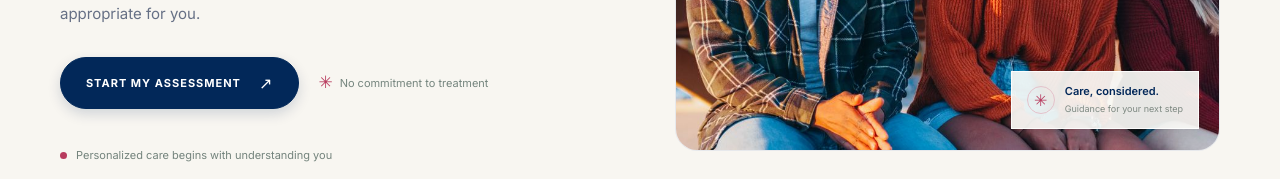
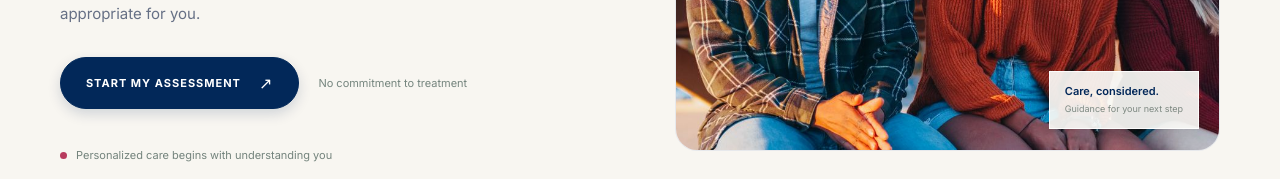
Before and after one commit to thebishoy98-sudo/mission-wlw-telehealth, a Next.js app: page /glp1 in a window 1280 px wide. Shown: the part 418-597 px from the top of the page. Built offline with nearby package versions, Linux system fonts and the light colour scheme; no server answers.

Commit message:
Remove decorative emoji from GLP-1 page

```diff
--- a/components/glp1/FinalCtaSection.tsx
+++ b/components/glp1/FinalCtaSection.tsx
@@ -4,7 +4,6 @@ import { AssessmentButton } from './AssessmentButton';
 export function FinalCtaSection() {
   return (
     <section className="final-cta section-wrap">
-      <div className="final-cta-deco" aria-hidden="true">✳</div>
       <div className="final-cta-copy">
         <div className="section-kicker light-kicker">Your path, your pace</div>
         <h2>{pageContent.finalTitle}</h2>
--- a/components/glp1/HeroSection.tsx
+++ b/components/glp1/HeroSection.tsx
@@ -11,7 +11,7 @@ export function HeroSection() {
         <p className="hero-description">{pageContent.heroDescription}</p>
         <div className="hero-actions">
           <AssessmentButton>Start my assessment</AssessmentButton>
-          <span className="secure-note"><span aria-hidden="true">✳</span> No commitment to treatment</span>
+          <span className="secure-note">No commitment to treatment</span>
         </div>
         <div className="hero-trust"><span className="trust-dot" />Personalized care begins with understanding you</div>
       </div>
@@ -24,7 +24,7 @@ export function HeroSection() {
           priority
           alt="Three adult friends smiling together outdoors"
         />
-        <div className="art-caption"><span className="caption-icon">✳</span><span><strong>Care, considered.</strong><small>Guidance for your next step</small></span></div>
+        <div className="art-caption"><span><strong>Care, considered.</strong><small>Guidance for your next step</small></span></div>
       </div>
     </section>
   );
```
